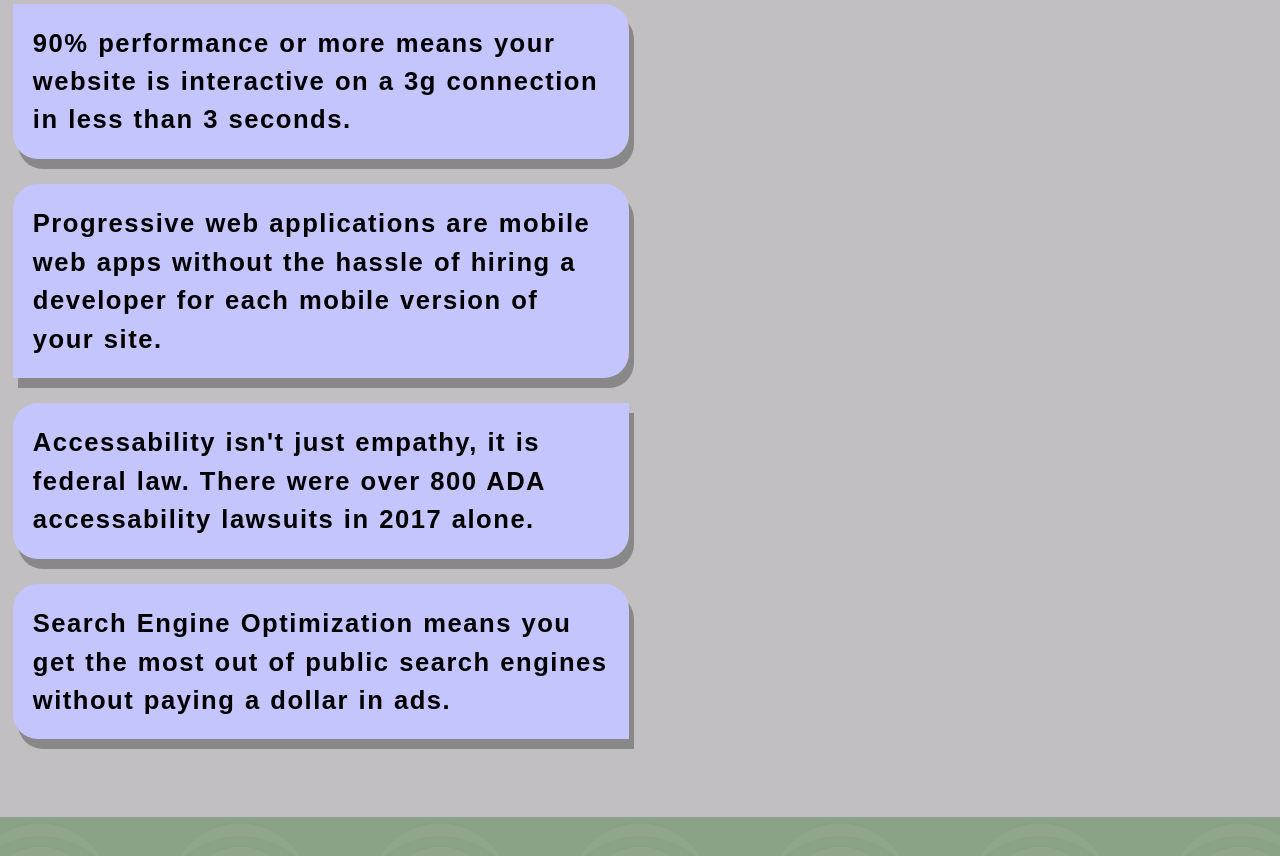
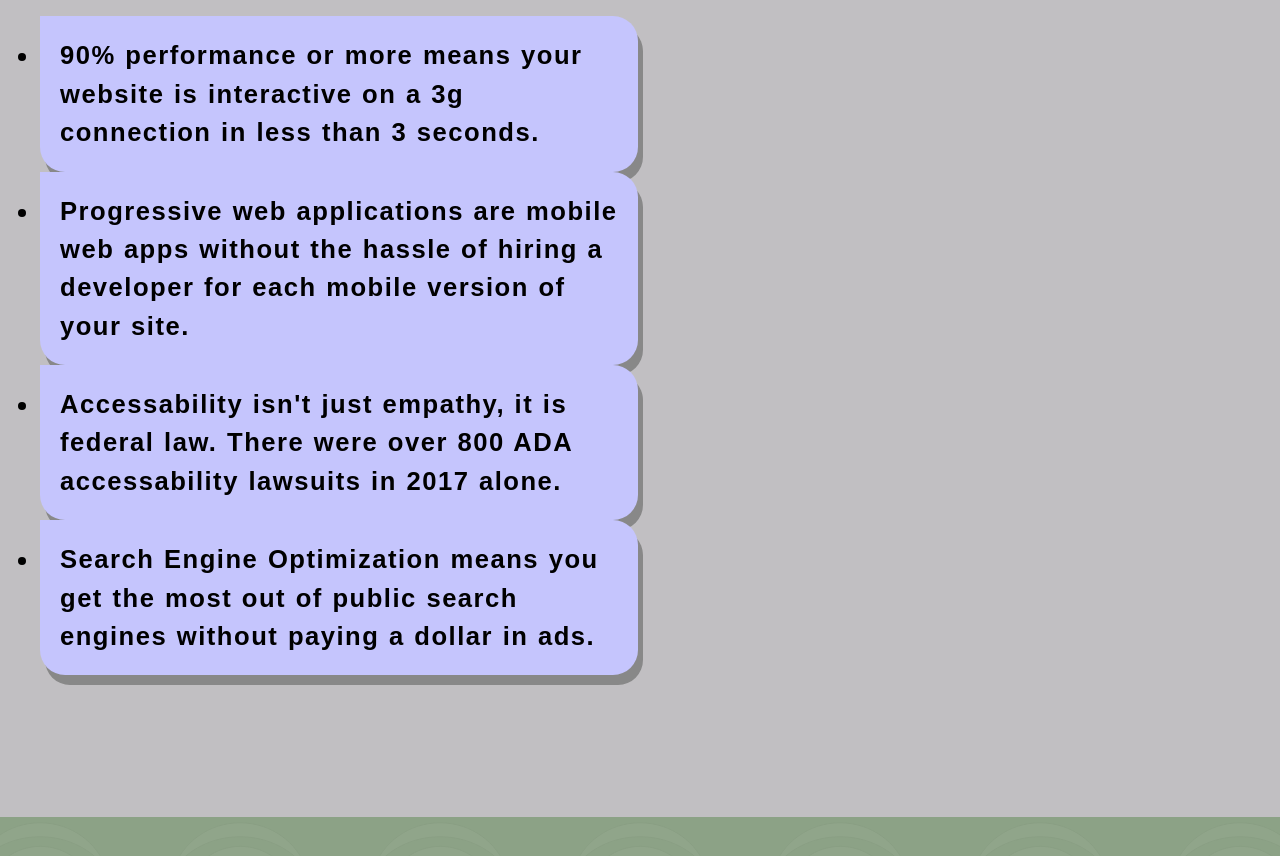
Before and after one commit to levyadams/levyadams.github.io, a website: page src/index.html in a window 1280 px wide. Shown: the part 1383-2239 px from the top of the page. Drawn offline with Linux system fonts and the light colour scheme.

Commit message:
fixed css issues
my god

```diff
--- a/src/css/responsive.css
+++ b/src/css/responsive.css
@@ -1,3 +1,14 @@
 @media screen and (max-width:650px){
+    #bar-list{
+        font-size:.8em;
+        max-height:100%;
+        display:flex;
+        flex-wrap:wrap;
+      }
+      #bar-list li{
+        margin:2%;
+        width:100%;
+
+      }
 
 }
--- a/src/css/styles.css
+++ b/src/css/styles.css
@@ -145,42 +145,13 @@ a { text-decoration: none; }
   letter-spacing: 1.5px;
   word-spacing: 1px;
 }
-#first-bar{
+#bar-list li{
   border-radius: 0px 25px 25px 25px;
   box-shadow: 5px 10px #888888;
   text-align:left;
-  margin:1%;
   background-color: rgb(197, 197, 253);
   padding: 20px;
   width:45%;
-}
-#second-bar{
-  width:45%;
-  border-radius: 25px 0px 25px 25px;
-  box-shadow: 5px 10px #888888;
-  text-align:left;
-  margin:1%;
-  background-color: rgb(197, 197, 253);
-  padding: 20px;
-}
-#third-bar{
-  width:45%;
-  border-radius: 25px 25px 0px 25px;
-  box-shadow: 5px 10px #888888;
-  text-align:left;
-  background-color: rgb(197, 197, 253);
-  margin:1%;
-  padding: 20px;
-}
-
-#fourth-bar{
-  width:45%;
-  border-radius: 25px 25px 25px 0px;
-  box-shadow: 5px 10px #888888;
-  text-align:left;
-  margin:1%;
-  background-color: rgb(197, 197, 253);
-  padding: 20px;
 }
 
 /* third section */
--- a/src/index.html
+++ b/src/index.html
@@ -42,37 +42,49 @@
       <!-- <source srcset="img/cat-small.jpg 550w, img/cat-medium.jpg 800w, img/cat-large.jpg 1000w"> -->
     </picture>
     <div id="second-container">
-      <div id="first-bar">
+      <ul id="bar-list">
+        <li id="first-bar">
           <h2>
             <span id='border'>90% performance or more means your website is interactive on a 3g connection in less than 3 seconds.</span>
           </h2>
-      </div>
-      <div id="fourth-bar">
+        </li>
+        <li id="fourth-bar">
           <h2>
             <span id='border'>Progressive web applications are mobile web apps without the hassle of hiring a developer for each mobile version
               of your site.</span>
           </h2>
-      </div>
-      <div id="second-bar">
-        <h2><span id='border'>Accessability isn't just empathy, it is federal law. There were over 800 ADA accessability lawsuits in 2017 alone.</span></h2>
-      </div>
-      <div id="third-bar">
-        <h2><span id='border'>Search Engine Optimization means you get the most out of public search engines without paying a dollar in ads.</span></h2>
-      </div>
+        </li>
+        <li id="second-bar">
+          <h2>
+            <span id='border'>Accessability isn't just empathy, it is federal law. There were over 800 ADA accessability lawsuits in 2017 alone.</span>
+          </h2>
+        </li>
+        <li id="third-bar">
+          <h2>
+            <span id='border'>Search Engine Optimization means you get the most out of public search engines without paying a dollar in ads.</span>
+          </h2>
+        </li>
+      </ul>
     </div>
   </div>
 
   <div id="third-section">
     <div id='third-pic-container'>
-      <h1><span>An estimated 4 billion devices</span></h1>
+      <h1>
+        <span>An estimated 4 billion devices</span>
+      </h1>
       <picture>
         <img class='lazy-img' id='third-picture' src='images/svg/mobileanddesktop.svg'>
         <!-- <source srcset="img/cat-small.jpg 550w, img/cat-medium.jpg 800w, img/cat-large.jpg 1000w"> -->
       </picture>
-      <h2><span>for websites that serve both mobile and full-screen displays</span></h2>
+      <h2>
+        <span>for websites that serve both mobile and full-screen displays</span>
+      </h2>
       <br>
       <br>
-      <h2><span>The Mobile-First approach means literally billions of more devices without the need for bulky OS specific applications.</span></h2>
+      <h2>
+        <span>The Mobile-First approach means literally billions of more devices without the need for bulky OS specific applications.</span>
+      </h2>
     </div>
   </div>
 </body>
```
Lines whose indentation alone changed are shown as unchanged.
